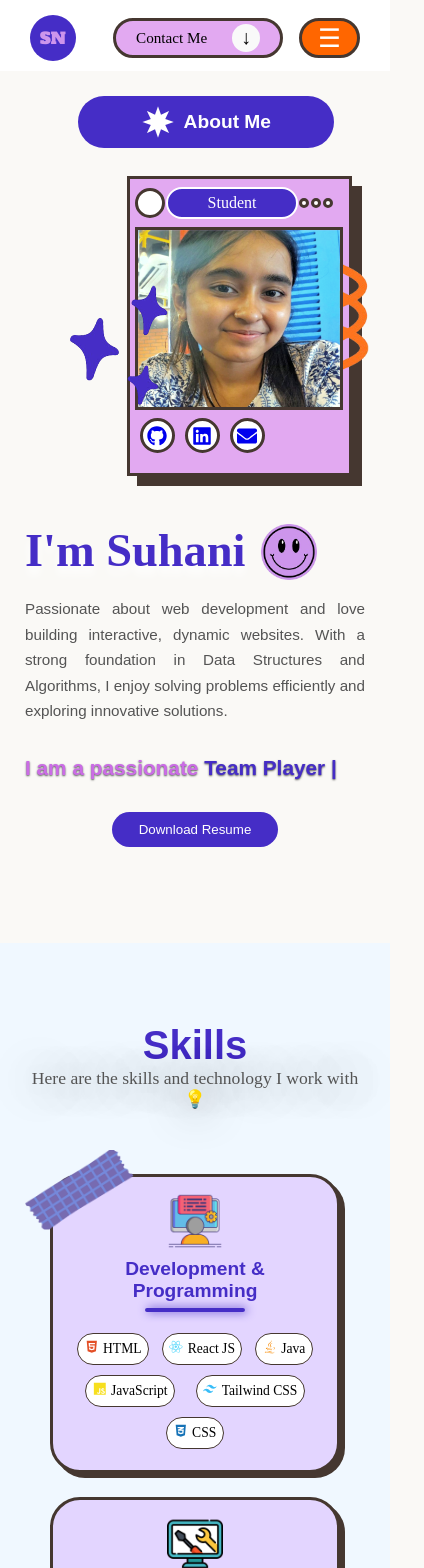
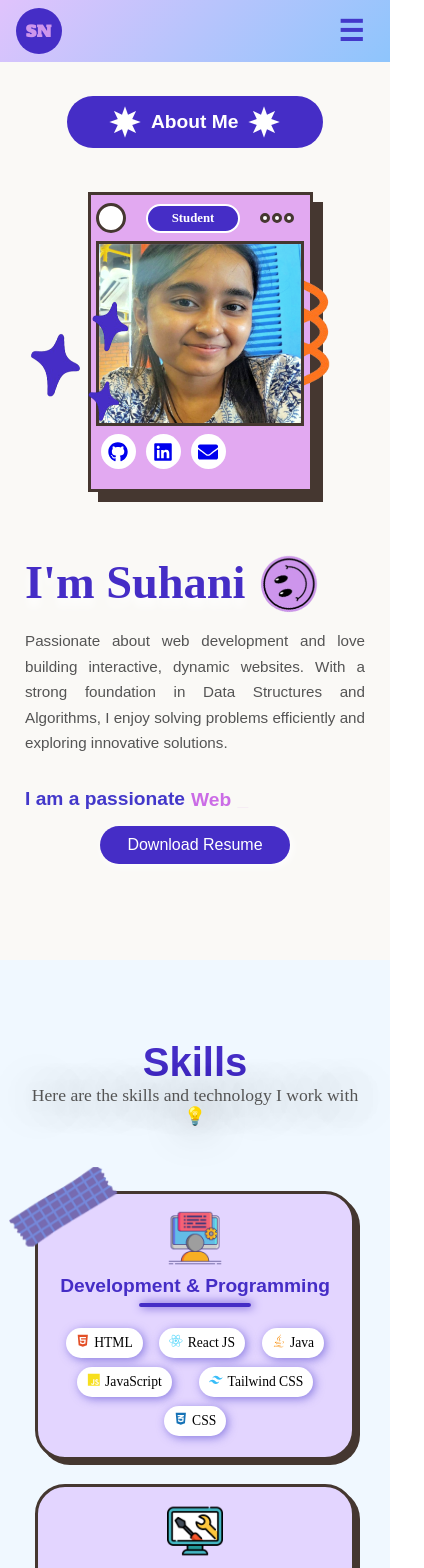
Before and after one commit to Suhani-01/React-Portfolio, a React (Vite) app: page / in a window 390 px wide. Shown: the top 1568 px of the page, 424 px wide, since content can reach past the window. Built offline with nearby package versions, Linux system fonts and the light colour scheme.

Commit message:
animations added

```diff
--- a/package.json
+++ b/package.json
@@ -13,7 +13,8 @@
     "@emailjs/browser": "^4.4.1",
     "react": "^19.2.4",
     "react-dom": "^19.2.4",
-    "react-icons": "^5.6.0"
+    "react-icons": "^5.6.0",
+    "typewriter-effect": "^2.22.0"
   },
   "devDependencies": {
     "@eslint/js": "^9.39.4",
--- a/src/App.css
+++ b/src/App.css
@@ -1,4 +1,6 @@
-
+*{
+  -webkit-tap-highlight-color:transparent;
+}
 :root {
   --section-color-2:aliceblue;
 }
@@ -11,13 +13,15 @@
   margin: 0;
   padding: 0;
 }
-body{
+#root{
   background-color: #FAF9F6;
   overflow-x: hidden;
   width: 100%;
 
 }
-
+.hide-star{
+  display: none;
+}
 .navbar{
   position: fixed;
   width: 100%;
@@ -259,18 +263,27 @@ body{
   font-family: sans-serif;
 
 
-}
-.about-detail-bottom div{
-  color: #cb6ce6;
+
+}
+.about-static-dynamic{
   font-weight: bold;
   font-size: 1.4rem;
+  display: flex;
+  gap:6px;
   text-shadow:0px 1px 2px rgb(84, 84, 84) ;
 }
-.dynamic-about{
-  color: #452dc6;
-}
+.about-static{
+  color: #cb6ce6;
+}
+
+.about-dynamic{
+    position: relative;
+    bottom: -1px;
+    color: #452dc6;
+  }
 .about-detail-bottom button{
   width: fit-content;
+  overflow: hidden;
   padding: 10px;
   padding-inline: 1.7rem;
   border-radius: 40px;
@@ -279,6 +292,7 @@ body{
   color: white;
   cursor: pointer;
 }
+
 .about-right{
   padding-top: 6rem;
   height: 100%;
@@ -393,7 +407,21 @@ body{
 .skill-section{
   width: 100%;
 }
-
+.blinking{
+  animation:twinkle 1s ease-in-out infinite;
+}
+
+@keyframes twinkle{
+  0%{
+    opacity: 0.3;
+  }
+  50%{
+    opacity: 1;
+  }
+  100%{
+    opacity: 0.3;
+  }
+}
 .section-heading{
   width: 100%;
   text-align: center;
@@ -562,6 +590,11 @@ body{
   transition: all 0.3s ease;
   cursor: pointer;
 }
+.project-card:hover{
+  transform: translate(-4px,-4px);
+  box-shadow: 9px 9px #453730;
+}
+
 .project-card-left{
    display: flex;
    flex-direction: column;
@@ -633,9 +666,7 @@ body{
   margin-top: 0px;
   margin-bottom: 0px;
 }
-.project-card:hover{
-  transform: scale(1.02);
-}
+
 
 
 /* educaiton section */
@@ -1132,7 +1163,35 @@ body{
   opacity: 0.6;
 }
 
-
+.happy-outer{
+  width: 100%;
+  height: 50px;
+  position: relative;
+  animation: tier 15s linear infinite;
+}
+.happy{
+  width: 4%;
+  animation: circle 2s linear infinite;
+
+}
+
+@keyframes tier {
+  0%{
+    transform: translate(-4%);
+  }
+  100%{
+    transform: translate(100%);
+  }
+
+}
+@keyframes circle {
+  0%{
+    transform: rotate(0deg);
+  }
+  100%{
+    transform: rotate(360deg);
+  }
+}
 
 
 
@@ -1207,6 +1266,7 @@ body{
   }
   .name img{
     height: 4rem;
+    animation: circle 4s linear infinite;
   }
   .skill-card-vector-1{
     left: -10px;
@@ -1379,6 +1439,9 @@ body{
     justify-content: center;
     align-items: center;
   }
+  .cnt{
+    display: none;
+  }
   .nav-right{
     display: flex;
     gap: 1rem;
@@ -1411,6 +1474,7 @@ body{
   .skill-card-section{
     gap: 1.5rem;
   }
+
   .skill-card{
     width:47%;
   }
@@ -1481,6 +1545,22 @@ body{
   .view-port{
     padding-inline: 25px;
   }
+  .hide-star{
+  display: block;
+  }
+  .navbar{
+    background: linear-gradient(135deg, #e0c3fc, #8ec5fc);
+    padding: 0.5rem;
+    padding-inline: 1rem;
+  }
+  .navbar-menue{
+    font-size: 1.8rem;
+    color: #4338ca;
+    padding-inline: 10px;
+    background-color: transparent;
+    border: none;
+    font-weight: bold;
+  }
 
   .about-container{
     align-items: center;
@@ -1494,22 +1574,20 @@ body{
     gap: 2rem;
   }
 
-  .about-detail-bottom div {
-    font-size: 1.3rem;
+
+  .profile-container{
+    margin-top: 6rem;
     margin-bottom: 1rem;
-  }
-  .profile-container{
-    margin-top: 5rem;
     height: 300px;
     aspect-ratio: 3/4;
-    margin-left: 40%;
+    margin-left: 10%;
   }
   .about-heading{
     display: flex;
     flex-direction: row-reverse;
     justify-content: center;
     top:6rem;
-    margin-left: 25%;
+    margin-left: 22%;
   }
   .who-am-I p{
     width: 100%;
@@ -1526,10 +1604,10 @@ body{
   .skill-card-vector-1{
     height: 5rem;
     top: -1.5rem;
-    left:0rem;
+    left:-1rem;
   }
   .skill-card-section{
-    padding-inline: 25px;
+    padding-inline: 10px;
   }
   .skill-card-header h3{
     font-size: 1.2rem;
@@ -1548,19 +1626,38 @@ body{
   }
   .all-education{
     margin-top: 6rem;
+    padding-inline: 12px;
   }
   .time-box{
-    left: -6.7rem;
+    left: -7.5rem;
   }
   .time-time{
-    font-size: 0.7rem;
-    padding-inline: 0.1rem;
+    font-size: 0.54rem;
+    padding-inline: 0.3rem;
+    box-shadow: 2px 2px #4338ca , 4px 4px #e2a9f1;
+  }
+  .group-skills .skill{
+    padding: 6px;
+    box-shadow: 2px 2px 10px #4438ca8f;
+    border: none;
+    padding-inline: 10px;
+    border-radius: 20px;
   }
 
   .education-box{
     margin-left:3rem;
     padding: 1rem;
-
+    width: 100%;
+
+  }
+  .edu-head h3{
+    font-size: 1.3rem;
+  }
+  .edu-head li{
+    font-size: 0.8rem;
+  }
+  .edu-desc{
+    font-size: 0.8rem;
   }
   .education-tag{
     left: 25%;
@@ -1576,7 +1673,14 @@ body{
   }
   .project-card-left{
     align-items: center;
-  }
+    font-size: 0.8rem;
+  }
+  .project-card-left .group-skills .skill{
+    padding: 3px;
+    padding-inline: 10px;
+    background-color: #4438ca20;
+  }
+
   .project-image{
     width: 100%;
   }
@@ -1596,6 +1700,14 @@ body{
     justify-content: center;
     margin-top: 0rem;
   }
+  .about-detail-bottom button{
+    font-size: 1rem;
+    box-shadow: 2px 2px 10px white;
+  }
+  .about-detail-bottom a{
+    margin-inline: auto;
+
+  }
   .all-expereince{
     margin-top: 6rem;
   }
@@ -1609,6 +1721,17 @@ body{
   .user-profile-image{
     width: 0%;
   }
+  .about-static-dynamic{
+    text-shadow: none;
+    font-size: 1.2rem;
+  }
+  .about-static{
+    color: #4338ca;
+  }
+  .about-dynamic{
+    color: #cb6ce6;
+  }
+
   .profile-platform{
     display: flex;
     flex-direction: column;
@@ -1620,13 +1743,15 @@ body{
 
   }
   .profile-card{
-
+    box-shadow: 2px 2px 10px #4338ca;
+    border: none;
     padding: 0.5rem;
     margin: 0px;
   }
   .cert-line{
+    height: 1px;
     top: 31.5%;
-    box-shadow: 5px 5px white;
+    background-color: #4438caac;
   }
   .profile-details{
     padding: 0.4rem;
@@ -1643,6 +1768,9 @@ body{
   }
   .profile-link>a>span{
     display: none;
+  }
+  .experience-container .time-box{
+    left: -6.8rem;
   }
 
    .cert-card{
@@ -1651,7 +1779,34 @@ body{
     padding: 1rem;
     justify-content: center;
     align-items: center;
-
+    border: none;
+
+   }
+   .close-navbar{
+    padding-inline: 1rem;
+   }
+   .nav-over{
+    grid-template-columns: 1fr 2fr;
+   }
+   .profile-bottom .circle{
+    border: white;
+   }
+   .profile-name{
+
+
+    font-size: 0.8rem;
+    padding-inline: 1.5rem;
+    color: white;
+    font-weight: bold;
+   }
+   .cert-card-container{
+    padding-inline: 0px;
+   }
+   .profile-card-container{
+    grid-template-columns: 48% 48%;
+    gap: 4%;
+
+    padding-inline: 0px;
    }
    .cert-icon{
     height: 5rem;
@@ -1660,6 +1815,12 @@ body{
     align-items: center;
     justify-content: center;
 
+   }
+
+    .cert-content>div>a{
+    background-color: orange;
+    border: 1px solid orangered;
+    box-shadow: 2px 2px 5px #4438ca62;
    }
    .cert-content{
     align-items: center;
@@ -1677,6 +1838,41 @@ body{
   .logo-text{
     display: none;
   }
-
-
-}
+  .footer-icons a{
+    border: 1px solid #453730;
+    background-color: white;
+  }
+
+  .contact-form{
+    padding: 1rem;
+    border: 1px solid #cb6ce6;
+    border-top: 10px solid #cb6ce6;
+  }
+  .contact-form input{
+    font-size: 0.8rem;
+    padding-inline: 0.8rem;
+  }
+
+.happy-outer{
+  height: 50px;
+  animation: tier 8s linear infinite;
+}
+.happy{
+  width: 14%;
+  animation: circle 3s linear infinite;
+
+}
+
+@keyframes tier {
+  0%{
+    transform: translate(-14%);
+  }
+  100%{
+    transform: translate(100%);
+  }
+
+}
+
+
+
+}
--- a/src/components/About.jsx
+++ b/src/components/About.jsx
@@ -1,20 +1,19 @@
 import React from "react";
 import star from "../assets/star.png";
-import suhani from "../assets/SuhaniPic.png"
+import suhani from "../assets/SuhaniPic.png";
+import Typewriter from "typewriter-effect";
 
 //icon from react-icon
-import { FaGithub,FaLinkedin, FaEnvelope } from "react-icons/fa";
+import { FaGithub, FaLinkedin, FaEnvelope } from "react-icons/fa";
 
 const About = () => {
   return (
     <section id="about" className="section about-outer">
       <div className="view-port about-container">
-
-
         {/* left portion */}
         <div className="about-left">
-
           <div className="about-heading">
+            <img className="hide-star" src={star} />
             <h1>About Me</h1>
             <img src={star} />
           </div>
@@ -23,9 +22,8 @@ const About = () => {
             <div className="who-am-I">
               <div className="name">
                 <h1>I'm Suhani</h1>
-                <img alt="smile" src="/images/smile.png"/>
+                <img alt="smile" src="/images/smile.png" />
               </div>
-
 
               <p>
                 Passionate about web development and love building interactive,
@@ -35,27 +33,52 @@ const About = () => {
               </p>
             </div>
 
-            <div className='about-detail-bottom'>
-                 <div>I am a passionate <span className="dynamic-about">Team Player |</span> </div>
+            <div className="about-detail-bottom">
+              <div className="about-static-dynamic">
+                <span className="about-static">I am a passionate</span>
+                <span className="about-dynamic">
+                  <Typewriter
+                    options={{
+                      strings: [
+                        "Problem Solver",
+                        "Team Player",
+                        "Learner",
+                        "Web Developer",
+                      ],
+                      autoStart: true,
+                      loop: true,
+                      cursor: "_",
+                      delay: 50,
+                      deleteSpeed: 30,
+                      pauseFor: 900,
+                    }}
+                  />
+                </span>
+              </div>
+              <a href="/SuhaniResume.pdf" download>
                 <button>Download Resume</button>
+              </a>
             </div>
-
           </div>
-
         </div>
 
         {/* right portion */}
         <div className="about-right">
-
-
           {/* profile container */}
 
           <div className="profile-container">
             {/* vector 1 */}
-                    <img alt="spring vector" src="/images/semi-spring.png" className="spring-vector" />
+            <img
+              alt="spring vector"
+              src="/images/semi-spring.png"
+              className="spring-vector"
+            />
             {/* vector 2 */}
-                    <img alt="sparkle vector" src="/images/sparkle.png" className="sparkle-vector" />
-
+            <img
+              alt="sparkle vector"
+              src="/images/sparkle.png"
+              className="sparkle-vector"
+            />
 
             {/* top part */}
             <div className="profile-top">
@@ -68,28 +91,35 @@ const About = () => {
                 <div className="circle"></div>
                 <div className="circle"></div>
                 <div className="circle"></div>
-
               </div>
             </div>
 
             {/* profile part */}
             <div className="about-profile">
-                    <img src={suhani}/>
-
-
-
+              <img src={suhani} />
             </div>
 
             {/* contact part */}
             <div className="profile-bottom">
-                    <div className="circle"><a href="https://github.com/Suhani-01" target="blank"><FaGithub size={20}  /></a></div>
+              <div className="circle">
+                <a href="https://github.com/Suhani-01" target="blank">
+                  <FaGithub size={20} />
+                </a>
+              </div>
 
-                    <div className="circle"><a href="https://www.linkedin.com/in/suhani01/" target="blank"><FaLinkedin size={20}   /></a></div>
+              <div className="circle">
+                <a href="https://www.linkedin.com/in/suhani01/" target="blank">
+                  <FaLinkedin size={20} />
+                </a>
+              </div>
 
-                    <div className="circle"><a href="mailto:suhaninegi124@gmail.com" target="blank"><FaEnvelope size={20}   /></a></div>
+              <div className="circle">
+                <a href="mailto:suhaninegi124@gmail.com" target="blank">
+                  <FaEnvelope size={20} />
+                </a>
               </div>
             </div>
-
+          </div>
         </div>
       </div>
     </section>
--- a/src/components/Contact.jsx
+++ b/src/components/Contact.jsx
@@ -65,6 +65,11 @@ const Contact = () => {
           </div>
         </div>
       </div>
+
+      <div className="happy-outer">
+        <img src="/images/smile.png"  className="happy"/>
+      </div>
+
     </section>
   );
 };
--- a/src/components/EducationBox.jsx
+++ b/src/components/EducationBox.jsx
@@ -11,8 +11,7 @@ const EducationBox = ({ educationDetails }) => {
         {/* time details */}
       <div className="time-box">
         <div  className="timeline-circle">
-          <div
-            style={{
+          <div className={`${educationDetails.end === "Present"?"blinking":""}`}            style={{
               backgroundColor:
                 educationDetails.end === "Present" ? "orangered" : "",
             }}
--- a/src/components/Navbar.jsx
+++ b/src/components/Navbar.jsx
@@ -90,14 +90,14 @@ function Navbar({ activeSection }) {
           </div>
 
           <div className="nav-right">
-            { !sideBarActive &&
-              <a style={{ textDecoration: "none" }} href="#contact">
+
+              <a className="cnt" style={{ textDecoration: "none" }} href="#contact">
               <div className="contact-button">
                 <p>Contact Me</p>
                 <div className="contact-arrow">↓</div>
               </div>
             </a>
-            }
+
 
 
             <button onClick={()=>{
@@ -111,8 +111,13 @@ function Navbar({ activeSection }) {
       <div style={{display : sideBarActive?"grid":"none" , backgroundColor : closingSideBar?"transparent":""}} className="nav-over">
         {/* Black Overlay: Background shadow ke liye */}
         <div onClick={()=>{
-          setSideBarActive(false)
-        }} className="overlay-shadow"></div>
+            setClosingSideBar(true);
+            setTimeout(()=>{
+              setClosingSideBar(false);
+              setSideBarActive(false);
+            },300)
+
+          }} className="overlay-shadow"></div>
 
         {/* Sidebar: Right half content ke liye */}
         <div className={`sidebar-container ${closingSideBar ? "hide" : ""}`}>
```
Also changed, not shown: 1 other file (tests, documents, lock files or other folders). Lines whose indentation alone changed are shown as unchanged.
